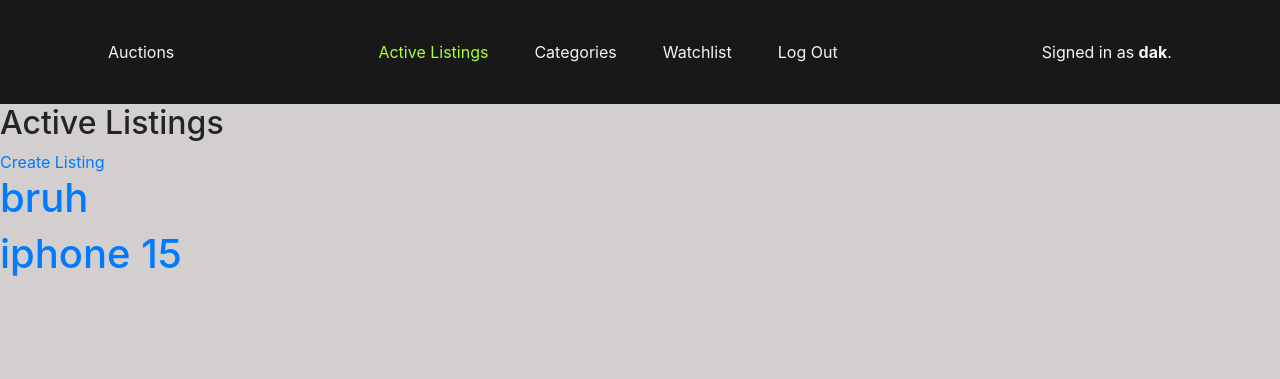
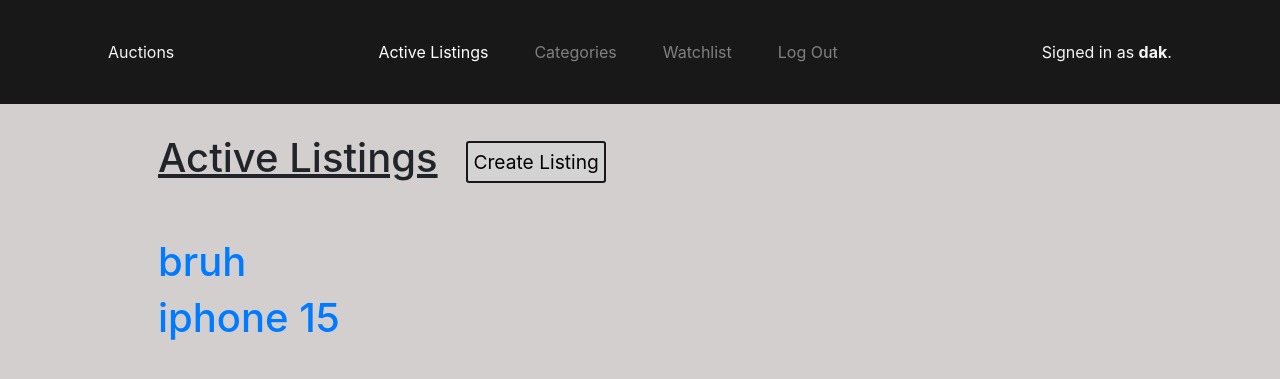
Before and after one commit to dcsp3/auctions, a Django app: page / in a window 1280 px wide. Shown: the top 379 px of the page. Run offline with Django 3.2, Linux system fonts and the light colour scheme; a user stored in the database is signed in; data comes from the database, SQL or seed files in the repository; some libraries are stand-ins or nearby versions.

Commit message:
index heading and create button, navbar color change green -> white

```diff
--- a/auctions/static/auctions/styles.css
+++ b/auctions/static/auctions/styles.css
@@ -33,13 +33,45 @@ body {
 
 .nav-link {
     text-decoration: none;
-    color: whitesmoke;
+    color: gray;
 }
 
 .nav-link:hover {
-    color: greenyellow;
+    color: white;
 }
 
 .nav-link.active {
-    color: greenyellow;
+    color: white;
 }
+
+.index-container {
+    padding: 30px;
+    margin-left: 10%;
+    margin-right: 10%;
+}
+
+.inner-index-container {
+    display: flex;
+}
+
+.index-heading {
+    text-decoration: underline;
+}
+
+.create-text {
+    background-color: lightgray;
+    font-size: larger;
+    align-self: center;
+    margin-left: 3%;
+    border: 2px solid #181818;
+    border-radius: 3px;
+    padding: 5px;
+    text-decoration: none;
+    color: black
+}
+
+.create-text:hover {
+    text-decoration: none;
+    background-color: rgb(203, 203, 203);
+    color: black
+}
--- a/auctions/templates/auctions/index.html
+++ b/auctions/templates/auctions/index.html
@@ -1,14 +1,21 @@
 {% extends "auctions/layout.html" %}
 
 {% block body %}
-    <h2>Active Listings</h2>
 
-    {% if user.is_authenticated %}
-    <a href="{% url 'create' %}">Create Listing</a>
-    {% endif %}
+    <div class="index-container">
+        <div class="inner-index-container">
+            <h1 class="index-heading">Active Listings</h1>
+            {% if user.is_authenticated %}
+            <a class="create-text" href="{% url 'create' %}">Create Listing</a>
+            {% endif %}
+        </div>
 
-    {% for listing in listings %}
-        <h1><a href="{% url 'listing' listing.id %}"> {{listing.title}} </a></h1>
-    {% endfor %}
+        <br>
+        <br>
+
+        {% for listing in listings %}
+            <h1><a href="{% url 'listing' listing.id %}" class="listing"> {{listing.title}} </a></h1>
+        {% endfor %}
+    </div>
 
 {% endblock %}
```
